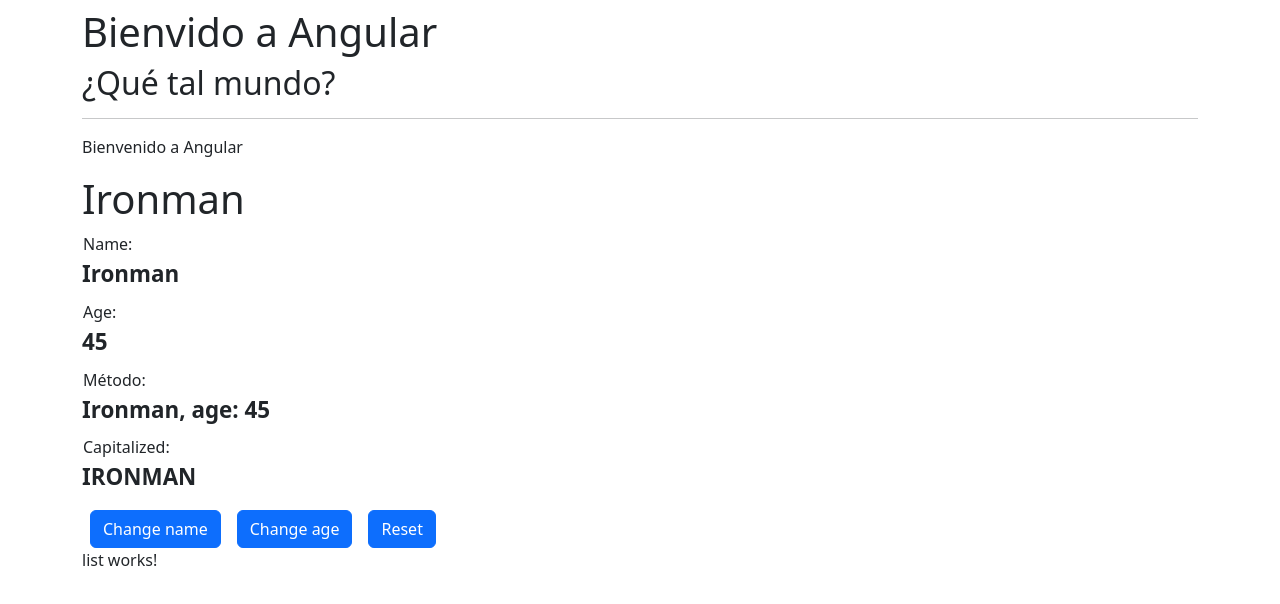
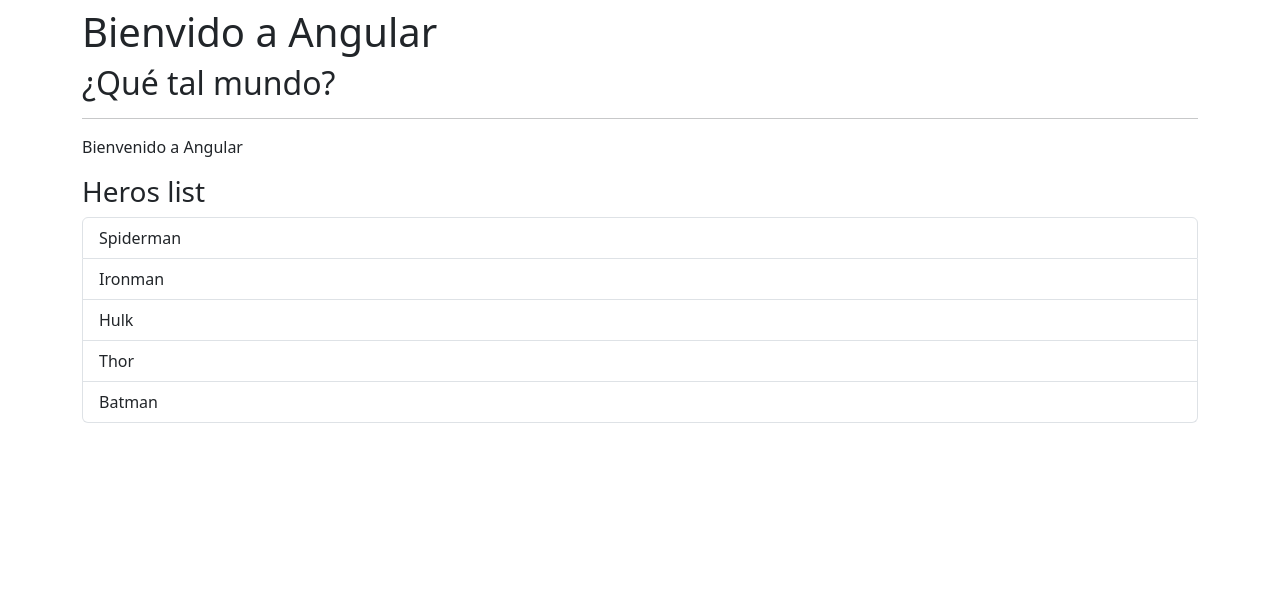
Before and after one commit to rafabo7/curso-angular, an Angular app in the folder 02-bases/: page / in a window 1280 px wide. Shown: the top 604 px of the page. Built offline with nearby package versions, Linux system fonts and the light colour scheme.

Commit message:
add: array of heros to list.component model in heroNames[] ngFor in view to render array in list.component view comment hero.component in app.component view

```diff
--- a/02-bases/src/app/app.component.html
+++ b/02-bases/src/app/app.component.html
@@ -7,5 +7,5 @@
 
 <!-- <app-counter></app-counter> -->
 <!-- <app-counter></app-counter> -->
- <app-heroes-hero></app-heroes-hero>
+ <!-- <app-heroes-hero></app-heroes-hero> -->
  <app-heroes-list></app-heroes-list>
--- a/02-bases/src/app/heroes/list/list.component.html
+++ b/02-bases/src/app/heroes/list/list.component.html
@@ -1 +1,8 @@
-<p>list works!</p>
+<h3>Heros list</h3>
+
+<ul class="mt-2 list-group">
+  <li
+  *ngFor="let name of heroNames"
+  class="list-group-item">{{ name }}</li>
+
+</ul>
--- a/02-bases/src/app/heroes/list/list.component.ts
+++ b/02-bases/src/app/heroes/list/list.component.ts
@@ -7,4 +7,8 @@ import { Component } from '@angular/core';
 })
 export class ListComponent {
 
+  public heroNames: string[] = [
+    'Spiderman', 'Ironman', 'Hulk', 'Thor', 'Batman'
+  ]
+
 }
```
